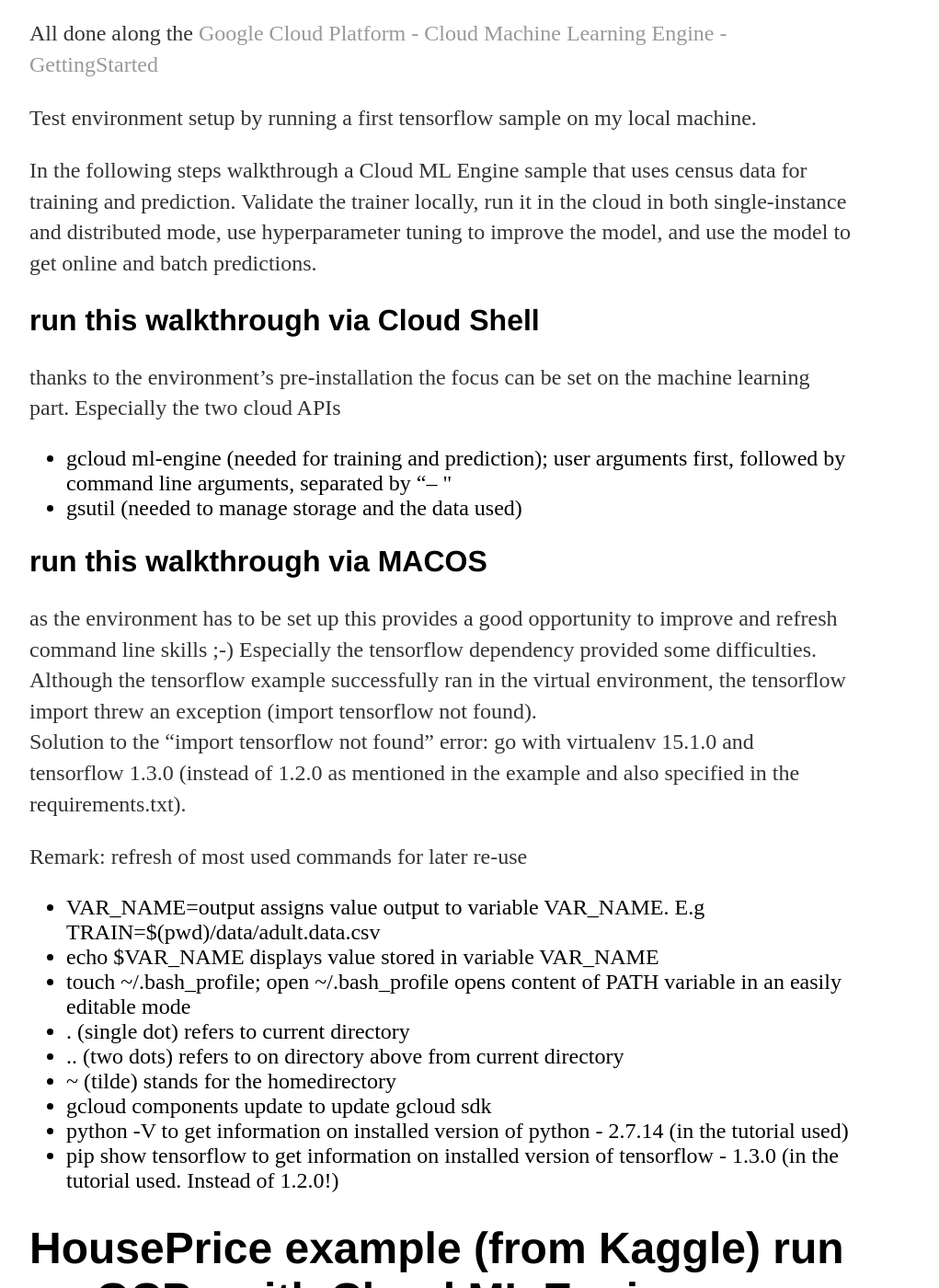
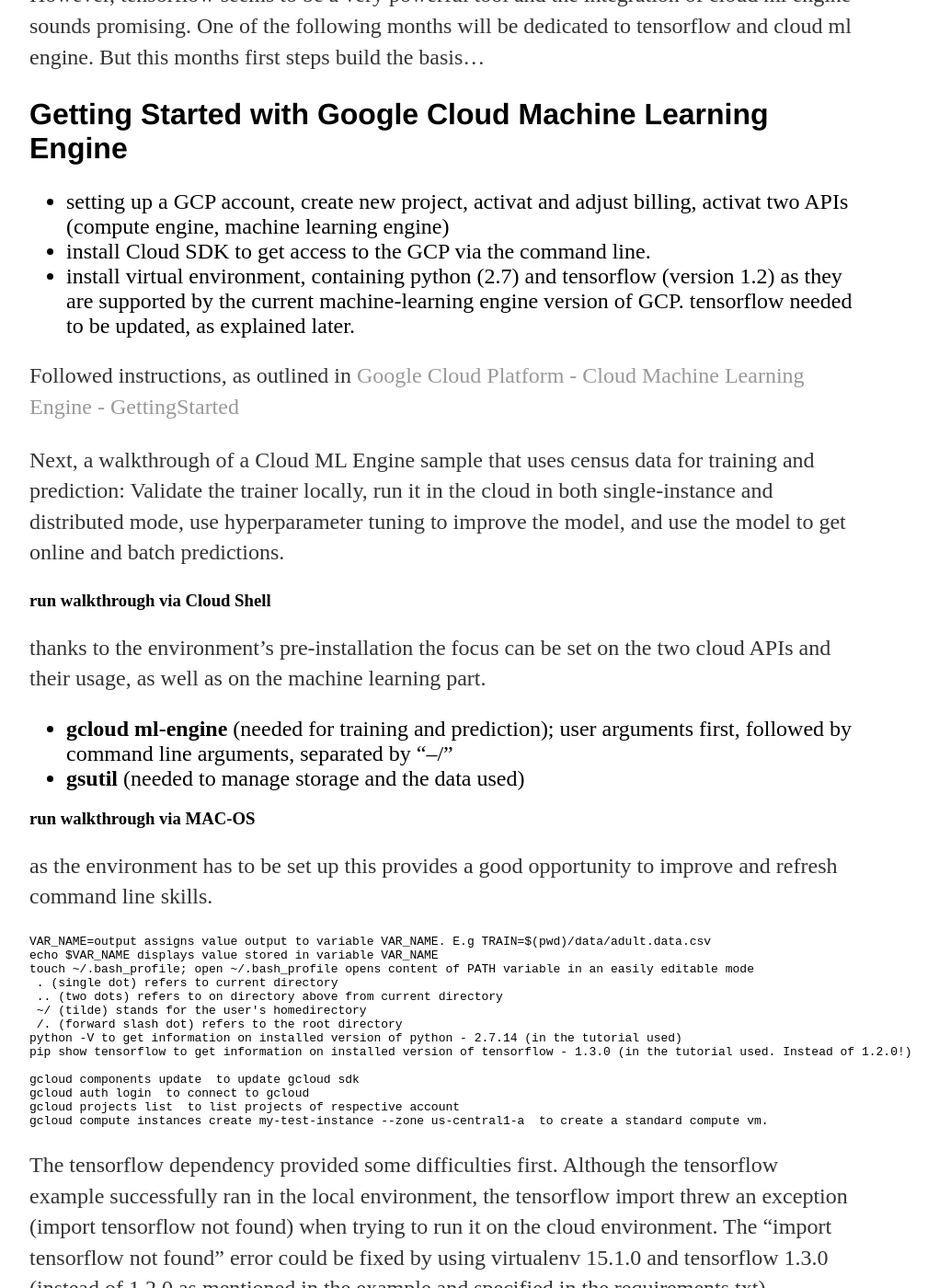
Before and after one commit to cgassman/cgassman.github.io, a Jekyll site: the page built from _posts/2017-10-31-google-cloud-platform-first-steps.md, in a window 1280 px wide and 1400 px high, scrolled down 670 px. Shown: the whole window at 92% size, without its empty margins (160-1181 px from the left). Built offline with Jekyll 4.4.1, drawn with Linux system fonts in a browser that asks for light colours; some of the changed text lies outside the part shown.

Commit message:
closure
closure of October’s blog

````diff
--- a/_posts/2017-10-31-google-cloud-platform-first-steps.md
+++ b/_posts/2017-10-31-google-cloud-platform-first-steps.md
@@ -4,49 +4,94 @@
 date: 2017-10-31
 ---
 
-Objective of this month is to make first steps on the Google Cloud Platform (GCP); setting up a GCP account, get familiarized with basic concepts of GCP such as its identity and access management or its machine learning capabilities as well as understand basic concepts on compute engine and storage and so forth. The official GCP documentation serves as my starting point.
+Objective of this month is to make first steps on the Google Cloud Platform (GCP); setting up a GCP account, get familiarized with basic concepts of GCP such as its identity and access management or its machine learning capabilities as well as understand basic concepts on compute engine, storage and so forth. The official GCP documentation serves as the starting point.
 
-# Getting Started with Google Cloud Machine Learning Engine
-- setting up a GCP account, created a new project, activated and adjusted billing, activated two APIs (compute engine, machine learning engine)
-- installing Cloud SDK on my mac to get access to the GCP via the command line.
-- installing virtual environment on my mac, containing python (2.7) and tensorflow (version 1.2) as they are supported by the current machine-learning engine version of GCP.
+After one month of experimentation the samples worked via cloud shell as well as via command line APIs (gcloud and gsutil), the samples are easily accessible and applicable. The usage of cloud ml engine was easy over the cloud shell, but brought certain difficulties regarding required components and their supported versions. The integration between cloud ml engine and tensorflow was not very intuitive to me. My self-drawn conclusion that existing models need to be re-written in tensorflow had kind of a 'sobering' effect on me. However, tensorflow seems to be a very powerful tool and the integration of cloud ml engine sounds promising. One of the following months will be dedicated to tensorflow and cloud ml engine. But this months first steps build the basis...
 
-All done along the [Google Cloud Platform - Cloud Machine Learning Engine - GettingStarted](https://cloud.google.com/ml-engine/docs/how-tos/getting-started-training-prediction)
+## Getting Started with Google Cloud Machine Learning Engine
+- setting up a GCP account, create new project, activat and adjust billing, activat two APIs (compute engine, machine learning engine)
+- install Cloud SDK to get access to the GCP via the command line.
+- install virtual environment, containing python (2.7) and tensorflow (version 1.2) as they are supported by the current machine-learning engine version of GCP. tensorflow needed to be updated, as explained later.
 
-Test environment setup by running a first tensorflow sample on my local machine.
+Followed instructions, as outlined in [Google Cloud Platform - Cloud Machine Learning Engine - GettingStarted](https://cloud.google.com/ml-engine/docs/how-tos/getting-started-training-prediction)
 
-In the following steps walkthrough a Cloud ML Engine sample that uses census data for training and prediction. Validate the trainer locally, run it in the cloud in both single-instance and distributed mode, use hyperparameter tuning to improve the model, and use the model to get online and batch predictions.
+Next, a walkthrough of a Cloud ML Engine sample that uses census data for training and prediction: Validate the trainer locally, run it in the cloud in both single-instance and distributed mode, use hyperparameter tuning to improve the model, and use the model to get online and batch predictions.
 
-## run this walkthrough via Cloud Shell
-thanks to the environment's pre-installation the focus can be set on the machine learning part. Especially the two cloud APIs
-- gcloud ml-engine (needed for training and prediction); user arguments first, followed by command line arguments, separated by "-- \"
-- gsutil (needed to manage storage and the data used)
+### run walkthrough via Cloud Shell
+thanks to the environment's pre-installation the focus can be set on the two cloud APIs and their usage, as well as on the machine learning part.
 
-## run this walkthrough via MACOS
-as the environment has to be set up this provides a good opportunity to improve and refresh command line skills ;-) Especially the tensorflow dependency provided some difficulties.
-Although the tensorflow example successfully ran in the virtual environment, the tensorflow import threw an exception (import tensorflow not found).
-Solution to the "import tensorflow not found" error: go with virtualenv 15.1.0 and tensorflow 1.3.0 (instead of 1.2.0 as mentioned in the example and also specified in the requirements.txt).
+- **gcloud ml-engine** (needed for training and prediction); user arguments first, followed by command line arguments, separated by "--/"
+- **gsutil** (needed to manage storage and the data used)
 
-Remark: refresh of most used commands for later re-use
-- VAR_NAME=output assigns value output to variable VAR_NAME. E.g TRAIN=$(pwd)/data/adult.data.csv
-- echo $VAR_NAME displays value stored in variable VAR_NAME
-- touch ~/.bash_profile; open ~/.bash_profile opens content of PATH variable in an easily editable mode
-- . (single dot) refers to current directory
-- .. (two dots) refers to on directory above from current directory
-- ~ (tilde) stands for the homedirectory
-- gcloud components update to update gcloud sdk
-- python -V to get information on installed version of python - 2.7.14 (in the tutorial used)
-- pip show tensorflow to get information on installed version of tensorflow - 1.3.0 (in the tutorial used. Instead of 1.2.0!)
+### run walkthrough via MAC-OS
+as the environment has to be set up this provides a good opportunity to improve and refresh command line skills.
+
+```
+VAR_NAME=output assigns value output to variable VAR_NAME. E.g TRAIN=$(pwd)/data/adult.data.csv
+echo $VAR_NAME displays value stored in variable VAR_NAME
+touch ~/.bash_profile; open ~/.bash_profile opens content of PATH variable in an easily editable mode
+ . (single dot) refers to current directory
+ .. (two dots) refers to on directory above from current directory
+ ~/ (tilde) stands for the user's homedirectory
+ /. (forward slash dot) refers to the root directory
+python -V to get information on installed version of python - 2.7.14 (in the tutorial used)
+pip show tensorflow to get information on installed version of tensorflow - 1.3.0 (in the tutorial used. Instead of 1.2.0!)
+
+gcloud components update  to update gcloud sdk
+gcloud auth login  to connect to gcloud
+gcloud projects list  to list projects of respective account
+gcloud compute instances create my-test-instance --zone us-central1-a  to create a standard compute vm.
+```
+
+The tensorflow dependency provided some difficulties first. Although the tensorflow example successfully ran in the local environment, the tensorflow import threw an exception (import tensorflow not found) when trying to run it on the cloud environment. The "import tensorflow not found" error could be fixed by using virtualenv 15.1.0 and tensorflow 1.3.0 (instead of 1.2.0 as mentioned in the example and specified in the requirements.txt).
 
 
-# HousePrice example (from Kaggle) run on GCP - with Cloud ML Engine
+## HousePrice example (from Kaggle) run on GCP - with Cloud ML Engine
+Attempt to re-write current model for the HousePrice example - using sklearn - in tensorflow to fit into the gcp ml-engine concepts.
+
+**intro to tensorflow** some key concepts
+
+- tensorflow provides basic (low-level) components to define own machine learning algorithms, optimizers etc. whereas sklearn provides 'standard' algorithms including default optimizers etc.
+- tensorflow additionally provides some basic estimators which are a similar concept to the algorithms provided in sklearn.
+- tensorflow represents algorithms as directed graphs. nodes are the computations (e.g. add, sum) and edges are input and output values.
+- on top of tensorflow the api named keras enables the creation of deep learning networks with tensorflow in a quite intuitive way.
 
 
-# HousePrice example (from Kaggle) run on GCP - as stand alone python applications
+**re-write current model in tensorflow**
+The following two python modules are being used.
 
+**task.py** - Defines general input arguments, arguments expected to run the experiment, as well as arguments which will be propagated from the experiment to the model.
+input arguments are used for example to describe the paths to the train data etc.
+experiment arguments are for example number of train steps or export strategies of the model.
+model arguments depend on the underlying model.
 
+**model.py** - defines the model which will be trained. In this example a LinearRegressor will be used. The model.py also contains loading of train and test data, as well as feature- extraction, selection or conversion. Conversions might be scaling, normalization, text to value transformations, just to name a few.
 
-# IAM concept in GCP
+The task.py for the HousePrice example is called as described in the walkthrough above, adjusted to the required arguments and the new model.
+
+(link to code will be inserted here)
+
+## HousePrice example (from Kaggle) run on GCP with datalab
+using datalab to run notebooks
+
+```
+gcloud auth login
+gcloud projects list
+gcloud config set <projectId>
+
+gcloud components list
+
+if datalab is not installed yet, install it:
+gcloud components install datalab
+
+datalab create my-first-datalab
+
+open datalab on localhost:8081 in the browser...do work, run notebooks using sklearn.
+
+datalab delete my-first-datalab
+```
+
+## IAM concept in GCP
 Roles summarize permissions (such as read, write) based on these permissions, roles can access resources (such as storage, servers)
 Roles can be assigned to a service account (representing an application) or to a user (representing an end user)
 API keys are encrypted strings which are needed to identify a project for billing purposes. E.g. if my application wants to use the Translation API from Google, this can be used via API keys. The key identifys my application as a consumer and allows consumer based billing.
````
